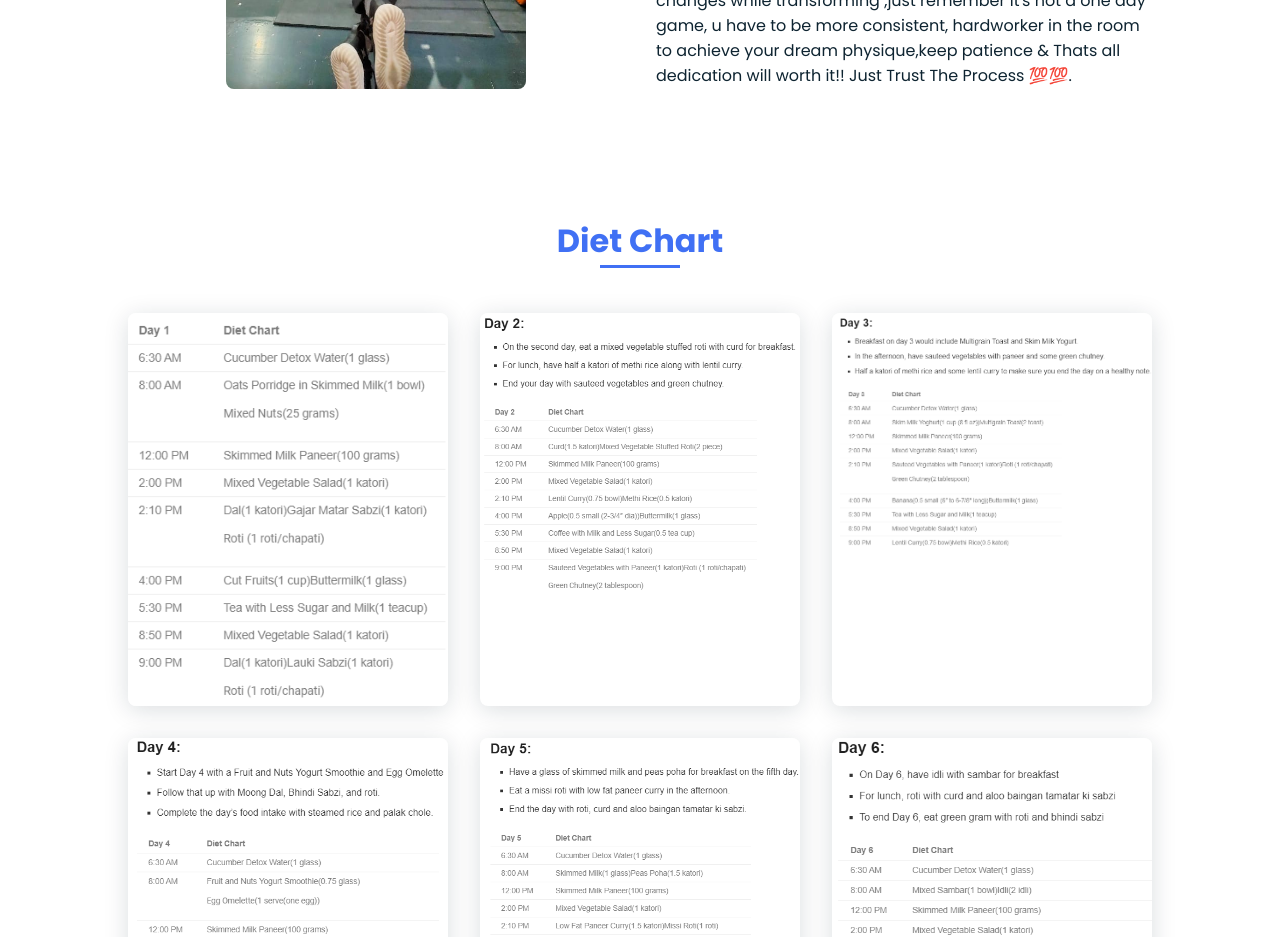
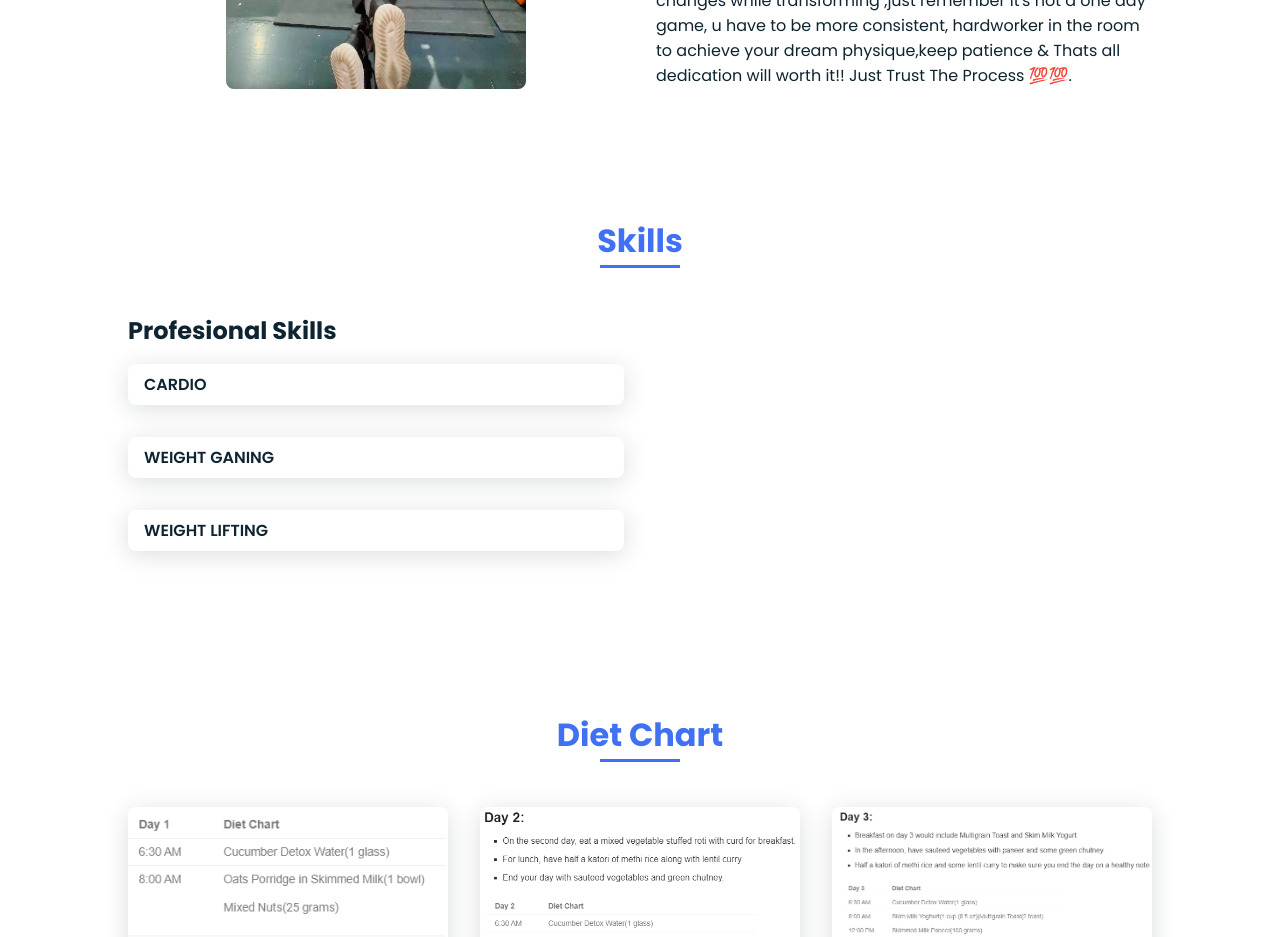
Before and after one commit to tanishpvt/Gym-Protfolio-website, a plain HTML site: page index.html in a window 1280 px wide. Shown: the part 1540-2477 px from the top of the page. Drawn offline with nearby package versions, Linux system fonts and the light colour scheme.

Commit message:
Add files via upload

```diff
--- a/index.html
+++ b/index.html
@@ -97,70 +97,46 @@
             </section>
 
             <!--===== SKILLS =====-->
-            <!--
+
             <section class="skills section" id="skills">
                 <h2 class="section-title">Skills</h2>
 
                 <div class="skills__container bd-grid">
                     <div>
                         <h2 class="skills__subtitle">Profesional Skills</h2>
-                        <p class="skills__text">My skills.</p>
+                        <!-- <p class="skills__text">My skills.</p> -->
                         <div class="skills__data">
                             <div class="skills__names">
-                                <i class='bx bxl-html5 skills__icon'></i>
-                                <span class="skills__name">HTML5</span>
+                                <span class="skills__name">CARDIO</span><br/>
                             </div>
-                            <div class="skills__bar skills__html">
-
-                            </div>
-                            <div>
-                                <span class="skills__percentage">95%</span>
                             </div>
                         </div>
-                        <div class="skills__data">
-                            <div class="skills__names">
-                                <i class='bx bxl-css3 skills__icon'></i>
-                                <span class="skills__name">CSS3</span>
-                            </div>
-                            <div class="skills__bar skills__css">
+                        </div>
 
-                            </div>
+
+                        <div class="skills__container bd-grid">
                             <div>
-                                <span class="skills__percentage">85%</span>
-                            </div>
-                        </div>
-                        <div class="skills__data">
-                            <div class="skills__names">
-                                <i class='bx bxl-javascript skills__icon' ></i>
-                                <span class="skills__name">JAVASCRIPT</span>
-                            </div>
-                            <div class="skills__bar skills__js">
+                                <div class="skills__data">
+                                    <div class="skills__names">
+                                        <span class="skills__name">WEIGHT GANING</span><br/>
+                                    </div>
+                                    </div>
+                                </div>
+                                </div>
 
-                            </div>
+
+                        <div class="skills__container bd-grid">
                             <div>
-                                <span class="skills__percentage">65%</span>
-                            </div>
-                        </div>
-                        <div class="skills__data">
-                            <div class="skills__names">
-                                <i class='bx bxs-paint skills__icon'></i>
-                                <span class="skills__name">UX/UI</span>
-                            </div>
-                            <div class="skills__bar skills__ux">
+                                <div class="skills__data">
+                                    <div class="skills__names">
+                                        <span class="skills__name">WEIGHT LIFTING</span><br/>
+                                    </div>
+                                    </div>
+                                </div>
+                                </div>
 
-                            </div>
-                            <div>
-                                <span class="skills__percentage">85%</span>
-                            </div>
-                        </div>
-                    </div>
+            </section>
 
-                    <div>
-                        <img src="assets/img/work3.jpg" alt="" class="skills__img">
-                    </div>
-                </div>
-            </section>
-        -->
 
             <!--===== WORK =====-->
             <section class="work section" id="work">
```
